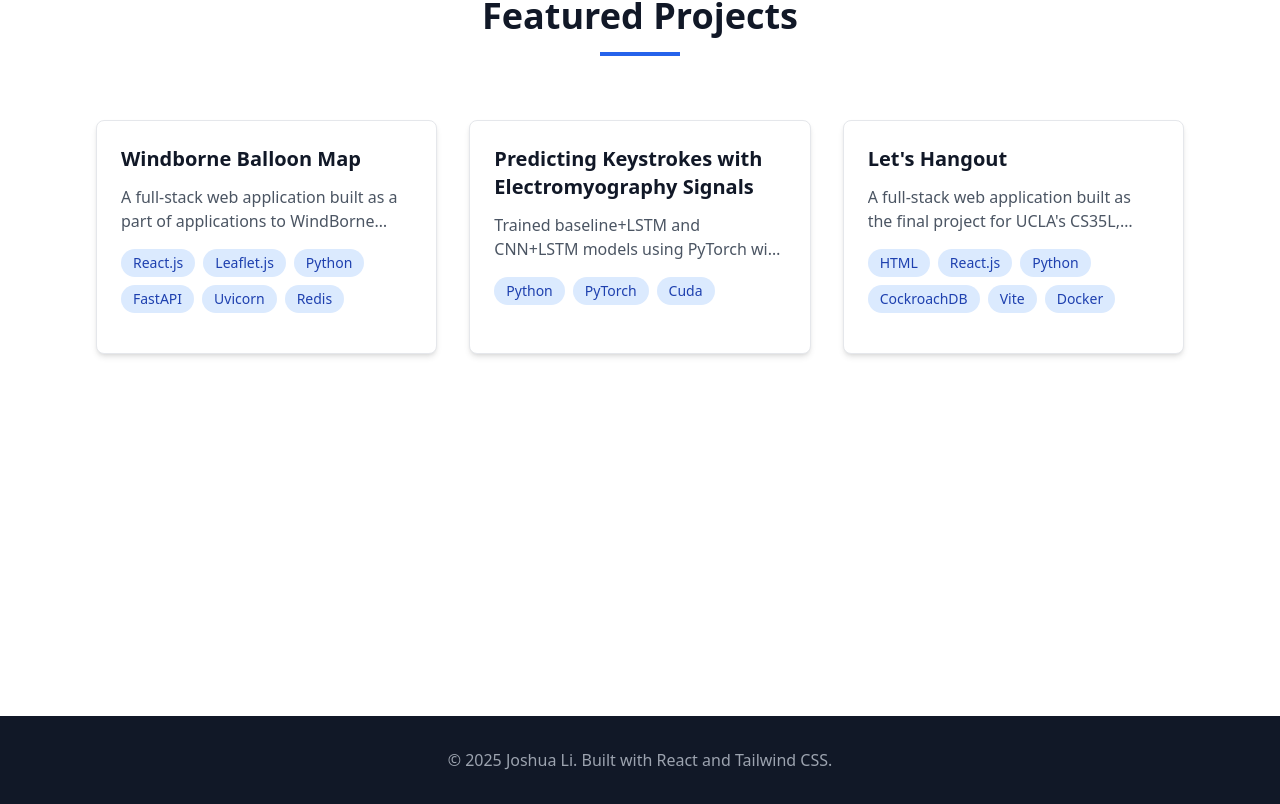
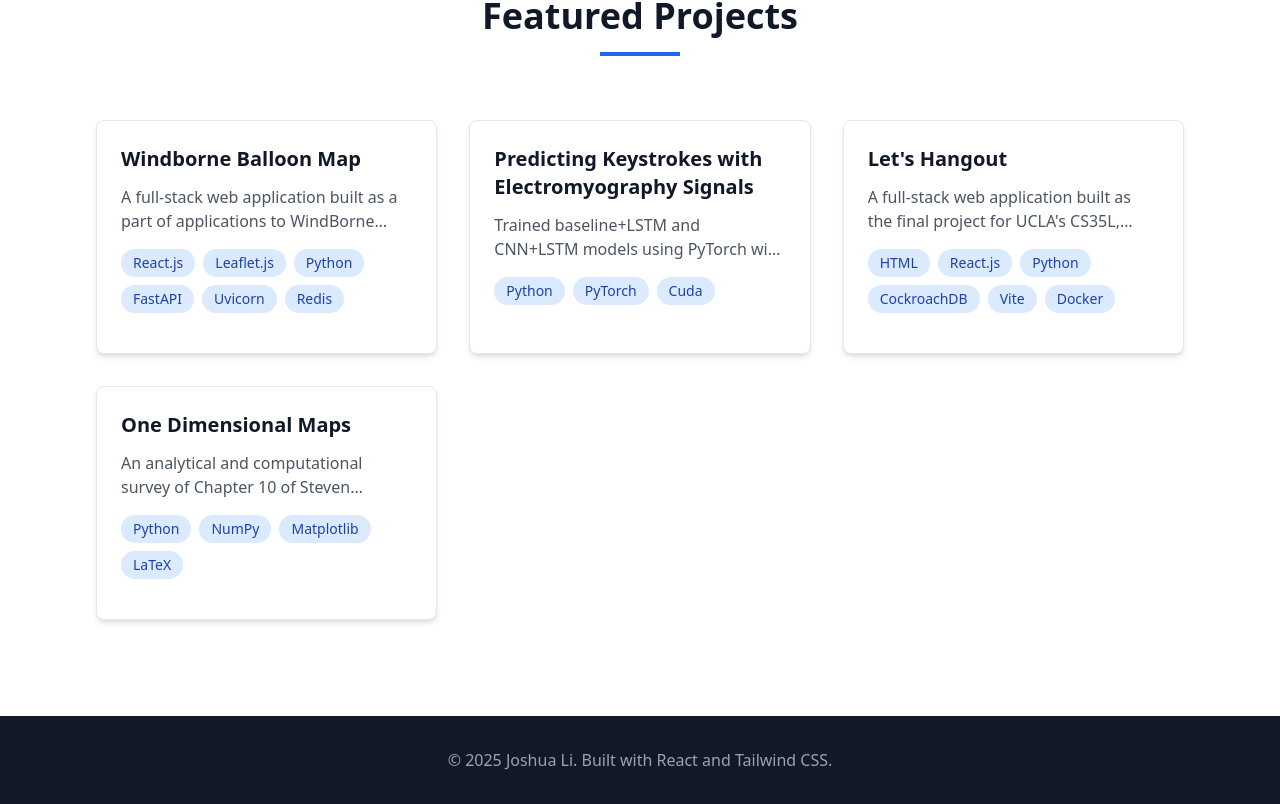
Before and after one commit to joshuali3110/joshuali3110.github.io, a React (Vite) app: page / in a window 1280 px wide. Shown: the part 1816-2620 px from the top of the page. Built offline with nearby package versions, Linux system fonts and the light colour scheme.

Commit message:
add survey of maps to featured projects

```diff
--- a/src/App.tsx
+++ b/src/App.tsx
@@ -260,6 +260,20 @@ function App() {
       githubUrl: "https://github.com/SPerrott22/lets-hangout",
       liveUrl:
         "https://drive.google.com/file/d/1BSxMrwpGKUn_VdXIERGbzOOupFtLvEA1/view?usp=sharing",
+    },
+    {
+      title: "One Dimensional Maps",
+      description:
+        "An analytical and computational survey of Chapter 10 of Steven Strogatz's Nonlinear Dynamics and Chaos on One-Dimensional Maps. Final project for Math 134 @ UCLA",
+      technologies: [
+        "Python",
+        "NumPy",
+        "Matplotlib",
+        "LaTeX",
+      ],
+      githubUrl: "https://github.com/joshuali3110/one-dimensional-maps",
+      liveUrl:
+        "/one_dimensional_maps.pdf",
     },
   ];
 
```
Also changed, not shown: 1 other file (tests, documents, lock files or other folders).
